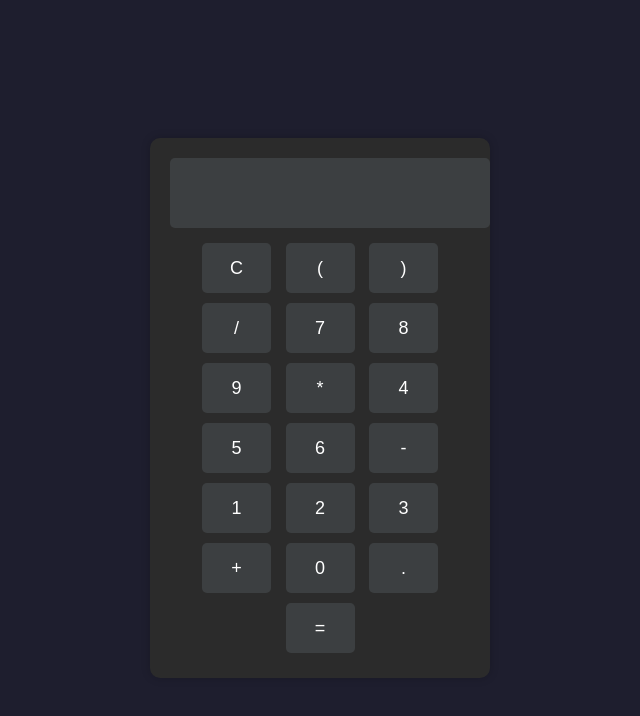
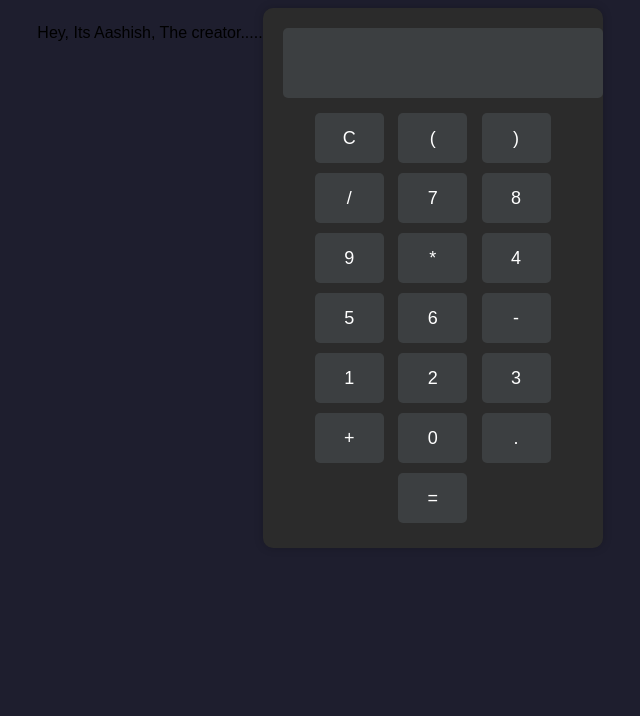
Before and after one commit to goodafternoonweb/Morden-Calculator, a plain HTML site: page index.html in a window 1280 px wide. Shown: the whole page, without its empty margins (320-960 px from the left). Drawn offline with Linux system fonts and the light colour scheme.

Commit message:
Update index.html

```diff
--- a/index.html
+++ b/index.html
@@ -8,7 +8,7 @@
         body {
             display: flex;
             justify-content: center;
-            align-items: center;
+            align-items: center
             height: 100vh;
             background-color: #1e1e2e;
             font-family: Arial, sans-serif;
@@ -50,6 +50,7 @@
     </style>
 </head>
 <body>
+    <p>Hey, Its Aashish, The creator..... </p>
     <div class="calculator">
         <input type="text" class="display" id="display" readonly>
         <div class="buttons">
```
